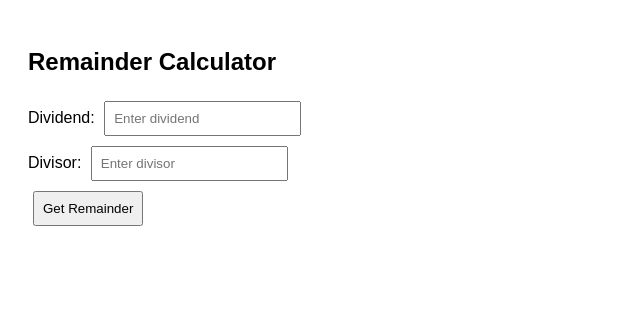
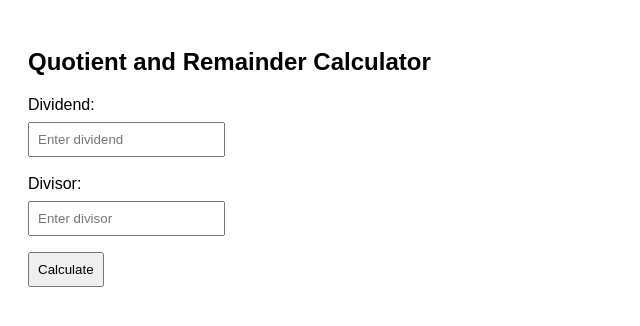
Before and after one commit to eg2298/eg2298.github.io, a plain HTML site: page index.html in a window 1280 px wide. Shown: the whole page, without its empty margins (0-640 px from the left). Drawn offline with Linux system fonts and the light colour scheme.

Commit message:
Quotient and Remainder Calculator

```diff
--- a/index.html
+++ b/index.html
@@ -1,34 +1,39 @@
 <!DOCTYPE html>
 <html>
 <head>
-  <title>Remainder Calculator</title>
+  <title>Quotient and Remainder Calculator</title>
   <style>
     body {
       font-family: Arial, sans-serif;
       padding: 20px;
     }
     input, button {
-      margin: 5px;
+      margin: 8px 0;
       padding: 8px;
+    }
+    label {
+      display: block;
+      margin-top: 10px;
     }
   </style>
 </head>
 <body>
 
-  <h2>Remainder Calculator</h2>
+  <h2>Quotient and Remainder Calculator</h2>
 
-  <label>Dividend:</label>
-  <input type="number" id="dividend" placeholder="Enter dividend" /><br>
+  <label for="dividend">Dividend:</label>
+  <input type="number" id="dividend" placeholder="Enter dividend" />
 
-  <label>Divisor:</label>
-  <input type="number" id="divisor" placeholder="Enter divisor" /><br>
+  <label for="divisor">Divisor:</label>
+  <input type="number" id="divisor" placeholder="Enter divisor" />
 
-  <button onclick="calculateRemainder()">Get Remainder</button>
+  <br>
+  <button onclick="calculate()">Calculate</button>
 
   <h3 id="result"></h3>
 
   <script>
-    function calculateRemainder() {
+    function calculate() {
       const dividend = parseInt(document.getElementById('dividend').value);
       const divisor = parseInt(document.getElementById('divisor').value);
       const resultElement = document.getElementById('result');
@@ -43,8 +48,10 @@
         return;
       }
 
+      const quotient = Math.floor(dividend / divisor);
       const remainder = dividend % divisor;
-      resultElement.textContent = `Remainder: ${remainder}`;
+
+      resultElement.textContent = `Quotient: ${quotient}, Remainder: ${remainder}`;
     }
   </script>
 
```
